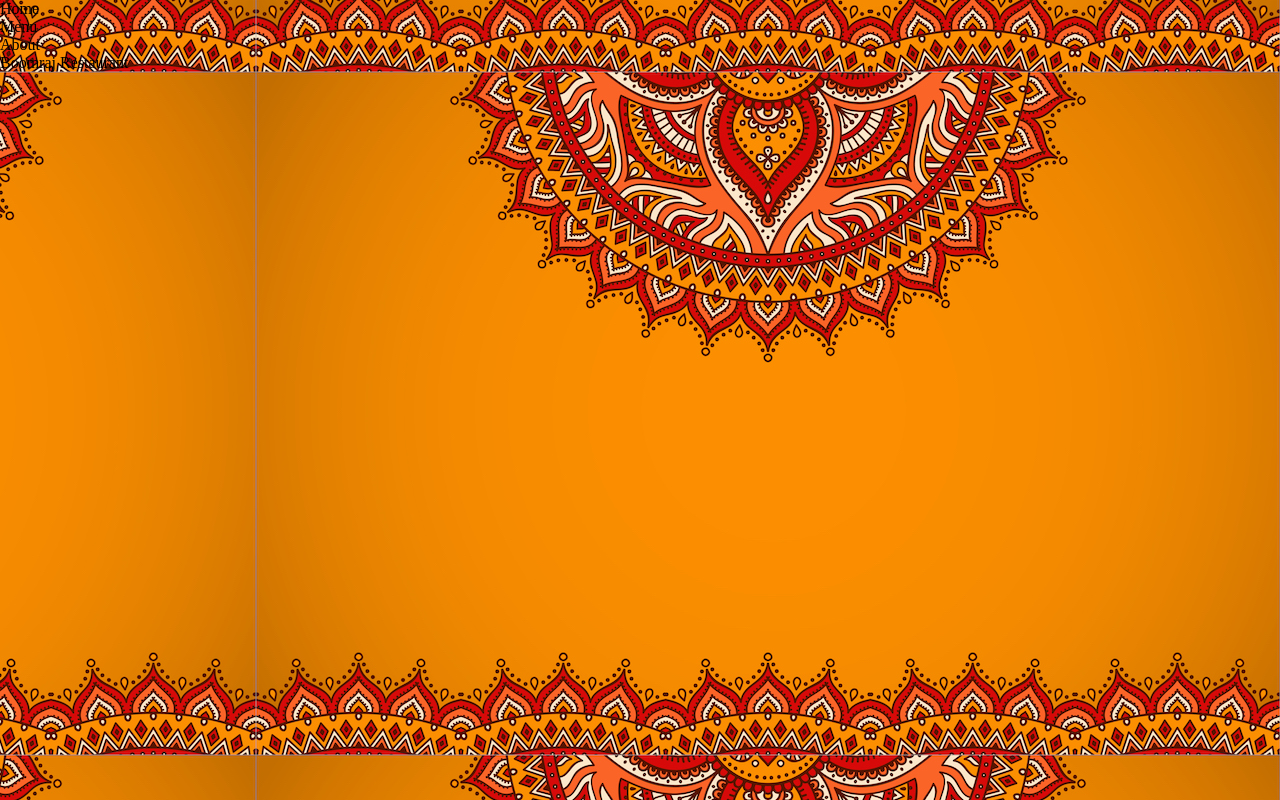
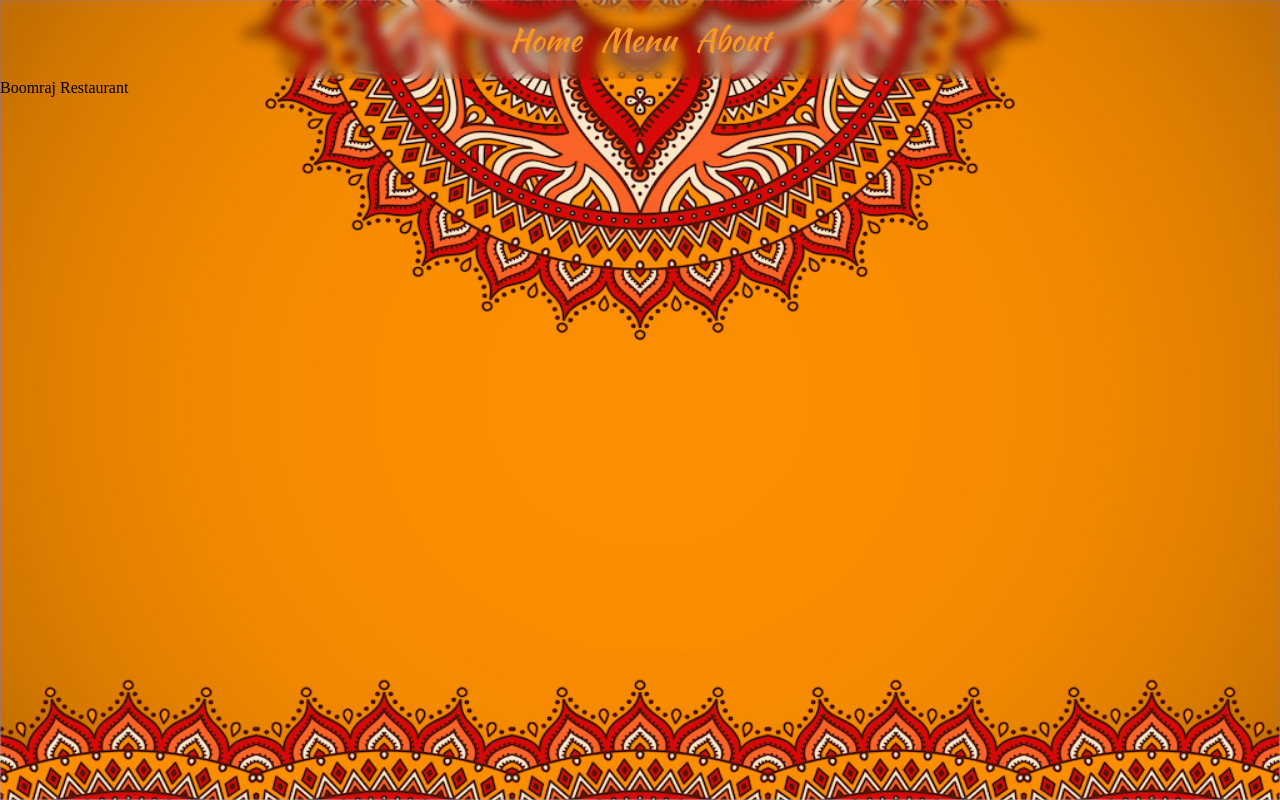
Before and after one commit to karthicbz/RestaurantPage, a website built with webpack: page src/index.html in a window 1280 px wide. Built offline with nearby package versions, Linux system fonts and the light colour scheme.

Commit message:
add flex to navbar and make transparent background

```diff
--- a/src/styles/style.css
+++ b/src/styles/style.css
@@ -1,3 +1,5 @@
+@import url('https://fonts.googleapis.com/css2?family=Kaushan+Script&display=swap');
+
 *{
     padding: 0;
     margin: 0;
@@ -6,5 +8,28 @@
 
 body{
     background: url('../assets/background.jpg');
-    background-position: 100% 100%;
+    /* background-size: 100vw; */
+    background-repeat: no-repeat;
+    background-size: 100% 100vh;
 }
+
+.header>.nav{
+    display: flex;
+    justify-content: center;
+    background-color: transparent;
+    backdrop-filter: blur(6px);
+    gap: 1.2rem;
+    padding: 1rem 0;
+}
+
+.header>.nav>p{
+    font-size: 2rem;
+    color: rgb(247, 152, 35);
+    font-family: 'Kaushan Script', cursive;
+}
+
+.header>.nav>p:hover{
+    text-decoration-line: underline;
+    text-decoration-style: wavy;
+    text-decoration-color: red;
+}
```
Also changed, not shown: src/assets/SAMAN___.TTF (added).
